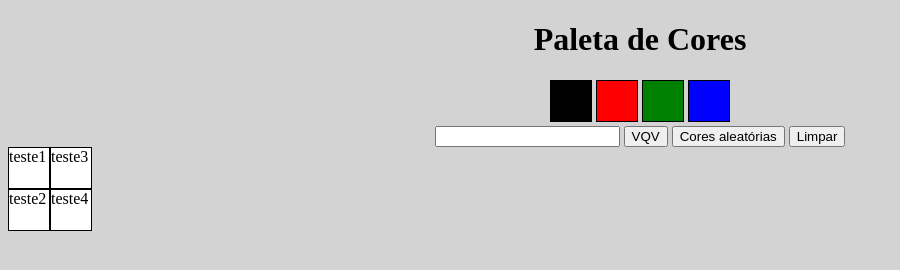
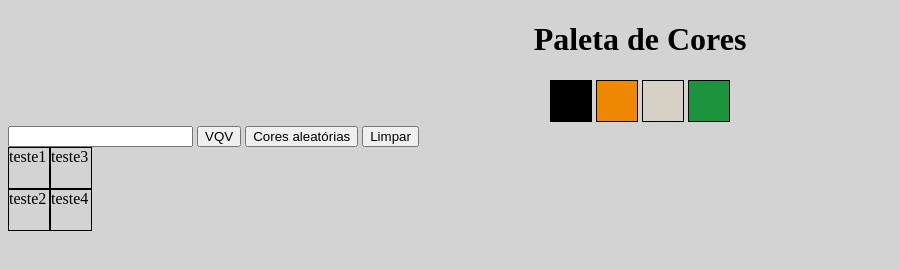
Before and after one commit to sergioajiki/pixel-art, a website: page index.html in a window 1280 px wide. Both pictures are taken after a click on the button "Cores aleatórias". Shown: the whole page, without its empty margins (0-900 px from the left). Drawn offline with Linux system fonts and the light colour scheme.

Commit message:
cores aleatorias

```diff
--- a/index.html
+++ b/index.html
@@ -17,11 +17,11 @@
     <div id="color-palette">
         <div class="firstColor color selected"></div>
         <div class="secondColor color"></div>
-        <div class="thirdcolor color"></div>
-        <div class="fourtcolor color"></div>
+        <div class="thirdColor color"></div>
+        <div class="fourtColor color"></div>
     </div>
     <!-- criar os botões -->
-    <div id="buttons">
+    <div id="buttons-container">
         <!-- inserir tamanho do quadro -->
         <input id="board-size">
         <!-- botão VQV -->
@@ -40,8 +40,7 @@
     <div id="pixel"> teste4</div>
 </div>
 
-
-
+<script src="script.js"></script>
 
 </body>
 
--- a/script.js
+++ b/script.js
@@ -1,13 +1,55 @@
-function corAleatoria() {
-    let r = Math.floor(Math.random()*255);
-    let g = Math.floor(Math.random()*255);
-    let b = Math.floor(Math.random()*255);
-    let corRGB = `rgb(${r},${g},${b})`;
-console.log(corRGB)
-}
-corAleatoria();
+
+// function corAleatoria() {
+//     let r = Math.floor(Math.random() * 255);
+//     let g = Math.floor(Math.random() * 255);
+//     let b = Math.floor(Math.random() * 255);
+//     let corRGB = `rgb(${r},${g},${b})`;
+//     console.log(corRGB);
+// }
+// corAleatoria();
 // captura dos botões
 let buttonInputBoard = document.getElementById('board-size');
 let buttonVQV = document.getElementById('generate-board');
-let buttonCorAleatoria = document.getElementById('button-random-color');
 let buttonLimpar = document.getElementById('clear-board');
+// botão cor
+
+    let getButtonCorAleatoria = document.getElementById('button-random-color');
+    getButtonCorAleatoria.addEventListener('click', () => {
+    let getTrocaCorClass2 = document.querySelector('.secondColor');
+    let getTrocaCorClass3 = document.querySelector('.thirdColor');
+    let getTrocaCorClass4 = document.querySelector('.fourtColor');
+    let r = Math.floor(Math.random() * 255);
+    let g = Math.floor(Math.random() * 255);
+    let b = Math.floor(Math.random() * 255);
+    let corRGB = `rgb(${r},${g},${b})`;
+    console.log(corRGB);
+    getTrocaCorClass2.style.background = corRGB;
+    r = Math.floor(Math.random() * 255);
+    g = Math.floor(Math.random() * 255);
+    b = Math.floor(Math.random() * 255);
+    corRGB = `rgb(${r},${g},${b})`;
+    getTrocaCorClass3.style.background = corRGB;
+    console.log(corRGB);
+    r = Math.floor(Math.random() * 255);
+    g = Math.floor(Math.random() * 255);
+    b = Math.floor(Math.random() * 255);
+    corRGB = `rgb(${r},${g},${b})`;
+    getTrocaCorClass4.style.background = corRGB;
+    console.log(corRGB);
+
+
+
+
+
+    // console.log(getTrocaCorClass);
+    });
+    //    getTrocaCorClass.style.background-color === corRGB;
+
+
+
+
+// Botão apagar
+
+
+// console.log(getButtonCorAleatoria);
+// console.log(getTrocaCorClass);
--- a/style.css
+++ b/style.css
@@ -23,7 +23,9 @@ body {
 }
 
 .secondColor {
-    background-color: red;
+    height: 40px;
+    width: 40px;
+
 }
 
 .thirdcolor {
@@ -42,16 +44,15 @@ body {
     text-align: center;
 }
 
-#board-size {
+#board-size {}
 
+#teste {
+    display: inline-block;
+    ;
 }
 
-#teste {
-display: inline-block;
-}
 #pixel {
     height: 40px;
     width: 40px;
     border: 1px solid black;
-    background-color: white;
 }
```
